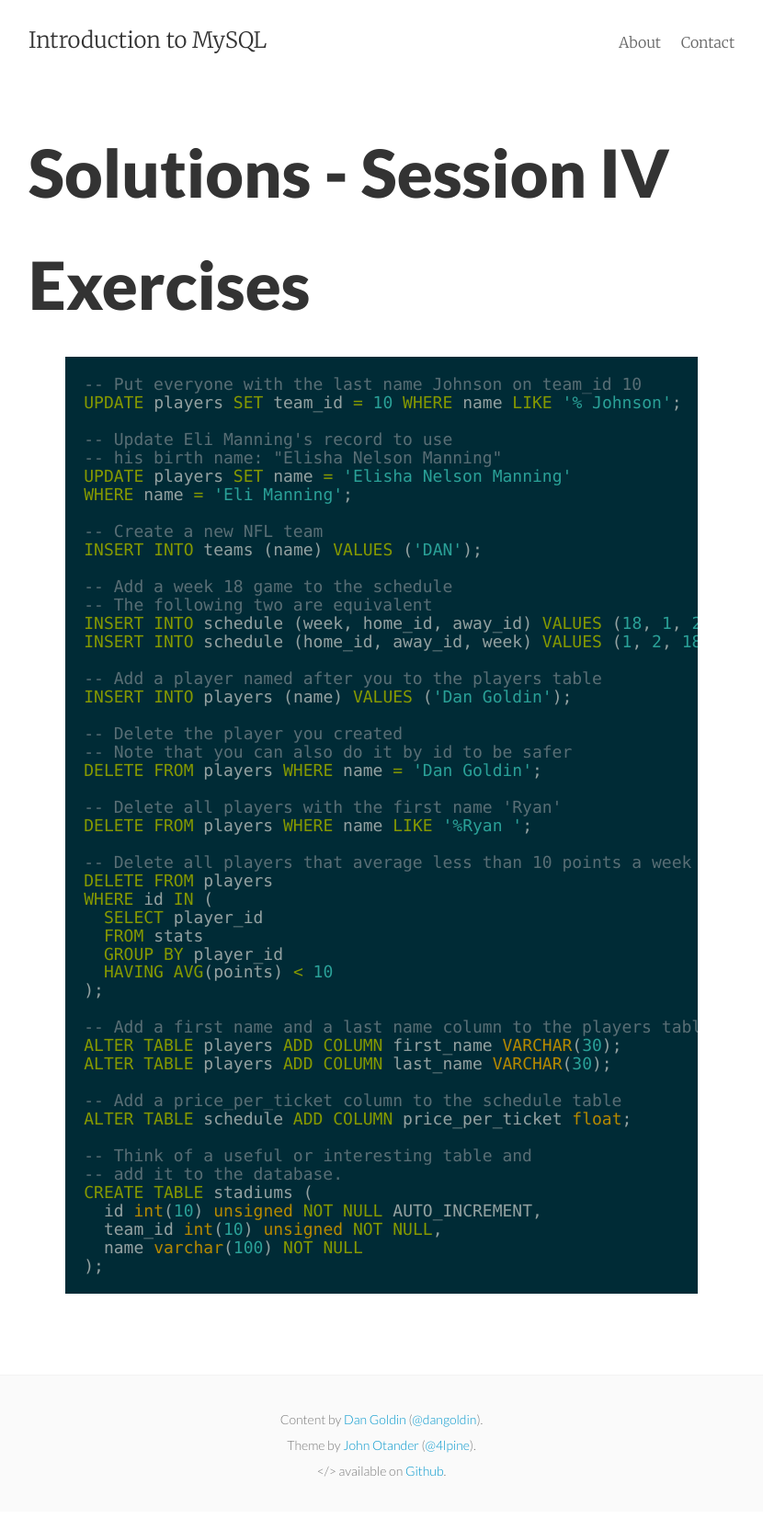
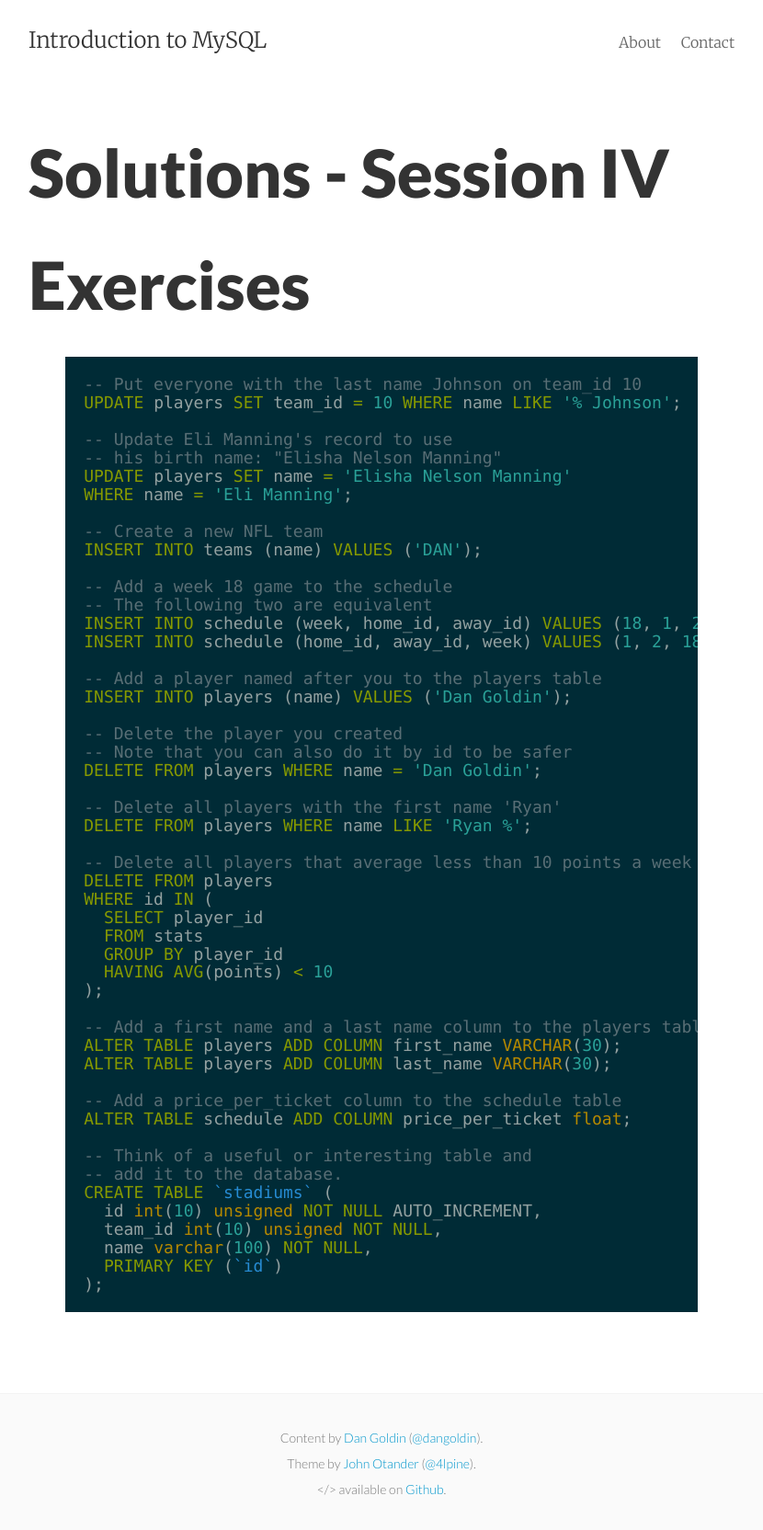
Before and after one commit to dangoldin/mysql-class, a Jekyll site: the page built from session4/solutions4.md, in a window 1280 px wide. Shown: the whole page at 92% size, without its empty margins (225-1055 px from the left). Built offline with Jekyll 4.4.1, drawn with Linux system fonts in a browser that asks for light colours.

Commit message:
Fixed mistakes

```diff
--- a/session4/solutions4.md
+++ b/session4/solutions4.md
@@ -36,7 +36,7 @@
 DELETE FROM players WHERE name = 'Dan Goldin';
 
 -- Delete all players with the first name 'Ryan'
-DELETE FROM players WHERE name LIKE '%Ryan ';
+DELETE FROM players WHERE name LIKE 'Ryan %';
 
 -- Delete all players that average less than 10 points a week
 DELETE FROM players
@@ -56,10 +56,11 @@
 
 -- Think of a useful or interesting table and
 -- add it to the database.
-CREATE TABLE stadiums (
+CREATE TABLE `stadiums` (
   id int(10) unsigned NOT NULL AUTO_INCREMENT,
   team_id int(10) unsigned NOT NULL,
-  name varchar(100) NOT NULL
+  name varchar(100) NOT NULL,
+  PRIMARY KEY (`id`)
 );
 
 {% endhighlight %}
```
